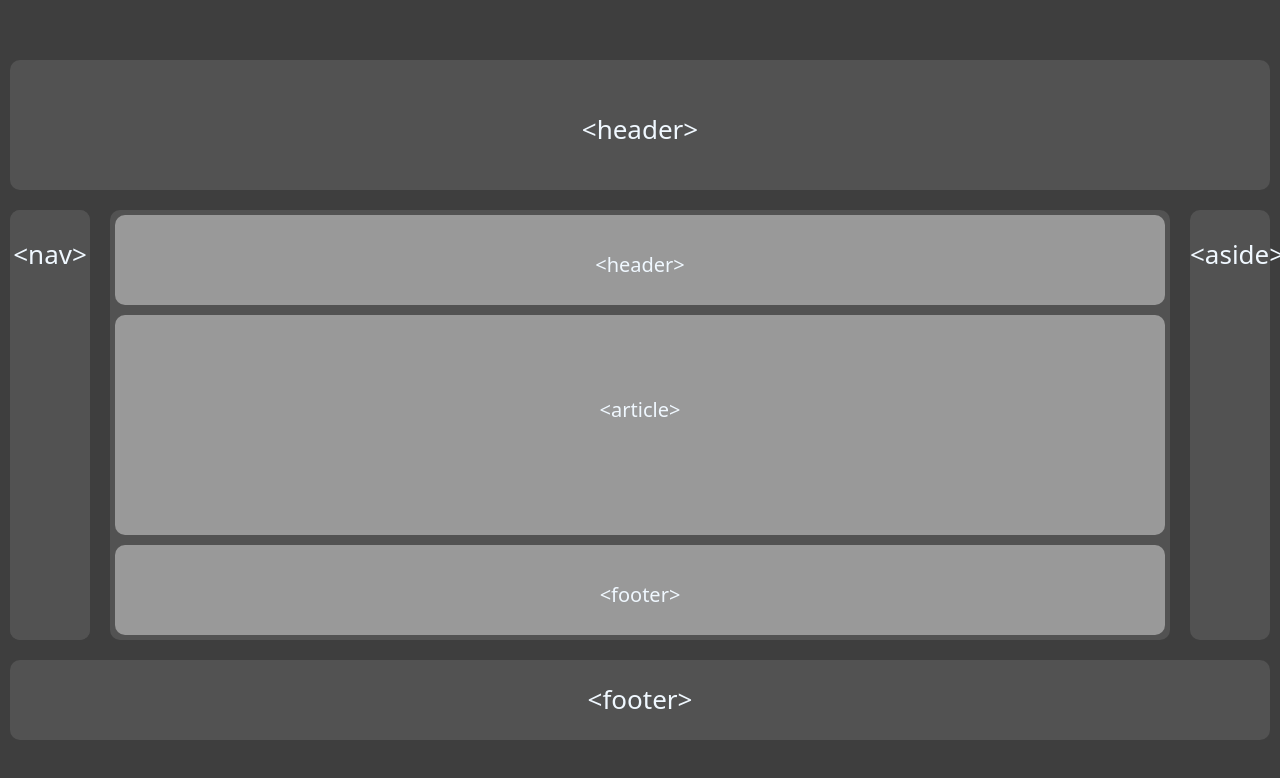
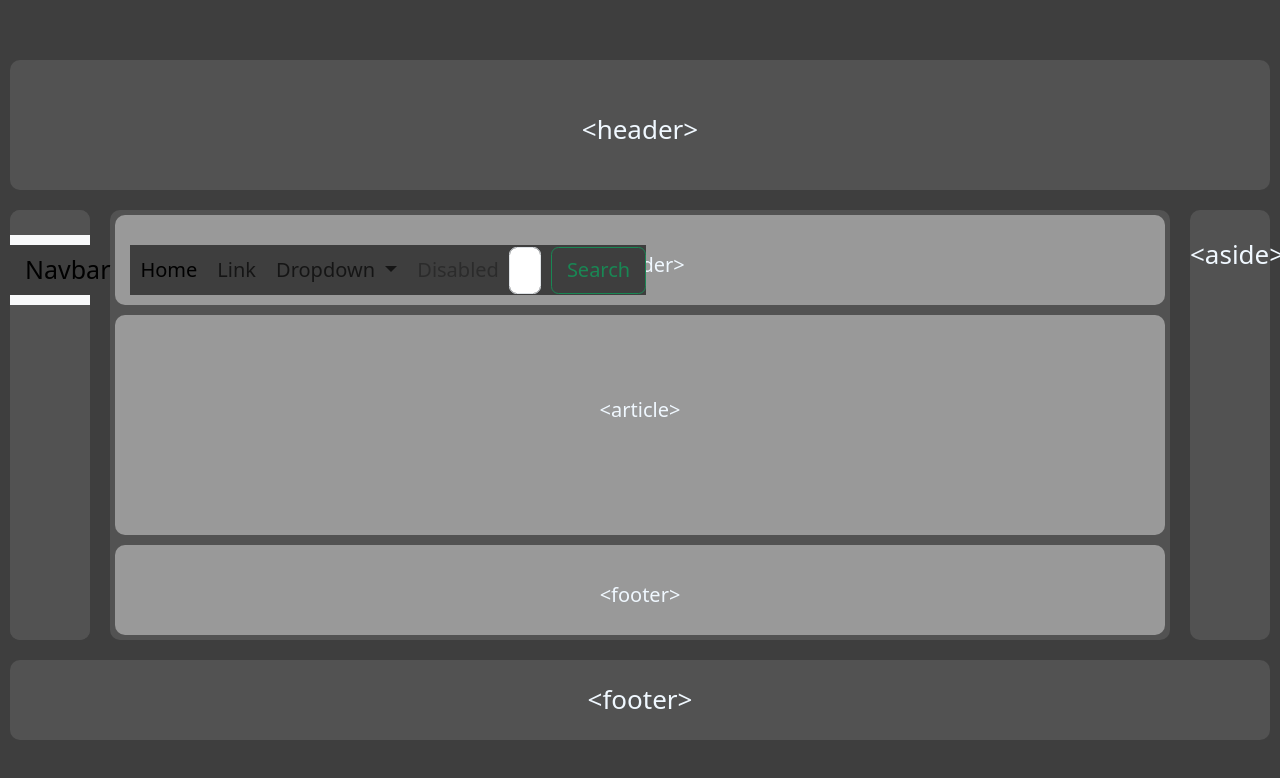
Before and after one commit to KenzoVictor/Senac-Html-e-CSS, a plain HTML site: page html/map2.0.html in a window 1280 px wide. Drawn offline with nearby package versions, Linux system fonts and the light colour scheme.

Commit message:
"aula 11 2.0"

```diff
--- a/html/map2.0.html
+++ b/html/map2.0.html
@@ -11,8 +11,43 @@
     <div>
         <section class="grid grid-areas">
             <header class="it headerA">&lt;header&gt;</header>
-            <nav class="it navA">
-
+            <nav class="it navA" style="z-index: 10;">
+                <nav class="navbar navbar-expand-lg bg-body-tertiary">
+                    <div class="container-fluid">
+                      <a class="navbar-brand" href="#">Navbar</a>
+                      <button class="navbar-toggler" type="button" data-bs-toggle="collapse" data-bs-target="#navbarSupportedContent" aria-controls="navbarSupportedContent" aria-expanded="false" aria-label="Toggle navigation">
+                        <span class="navbar-toggler-icon"></span>
+                      </button>
+                      <div class="collapse navbar-collapse" id="navbarSupportedContent">
+                        <ul class="navbar-nav me-auto mb-2 mb-lg-0">
+                          <li class="nav-item">
+                            <a class="nav-link active" aria-current="page" href="#">Home</a>
+                          </li>
+                          <li class="nav-item">
+                            <a class="nav-link" href="#">Link</a>
+                          </li>
+                          <li class="nav-item dropdown">
+                            <a class="nav-link dropdown-toggle" href="#" role="button" data-bs-toggle="dropdown" aria-expanded="false">
+                              Dropdown
+                            </a>
+                            <ul class="dropdown-menu">
+                              <li><a class="dropdown-item" href="#">Action</a></li>
+                              <li><a class="dropdown-item" href="#">Another action</a></li>
+                              <li><hr class="dropdown-divider"></li>
+                              <li><a class="dropdown-item" href="#">Something else here</a></li>
+                            </ul>
+                          </li>
+                          <li class="nav-item">
+                            <a class="nav-link disabled" aria-disabled="true">Disabled</a>
+                          </li>
+                        </ul>
+                        <form class="d-flex" role="search">
+                          <input class="form-control me-2" type="search" placeholder="Search" aria-label="Search">
+                          <button class="btn btn-outline-success" type="submit">Search</button>
+                        </form>
+                      </div>
+                    </div>
+                  </nav>
             </nav>
             <section class="it section">
                 <header class="it1 header-section">&lt;header&gt;</header>
@@ -24,5 +59,6 @@
             <footer class="it footerA">&lt;footer&gt;</footer>
         </section>
     </div>
+    <script src="https://cdn.jsdelivr.net/npm/bootstrap@5.3.3/dist/js/bootstrap.bundle.min.js" integrity="sha384-YvpcrYf0tY3lHB60NNkmXc5s9fDVZLESaAA55NDzOxhy9GkcIdslK1eN7N6jIeHz" crossorigin="anonymous"></script>
 </body>
 </html>
```
